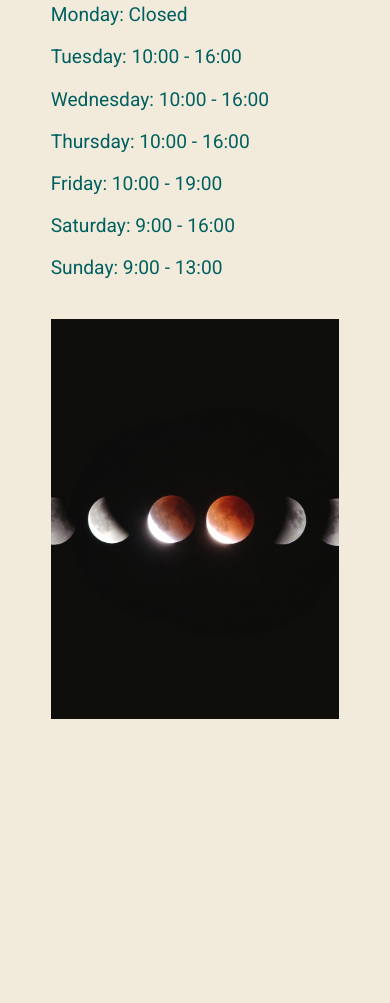
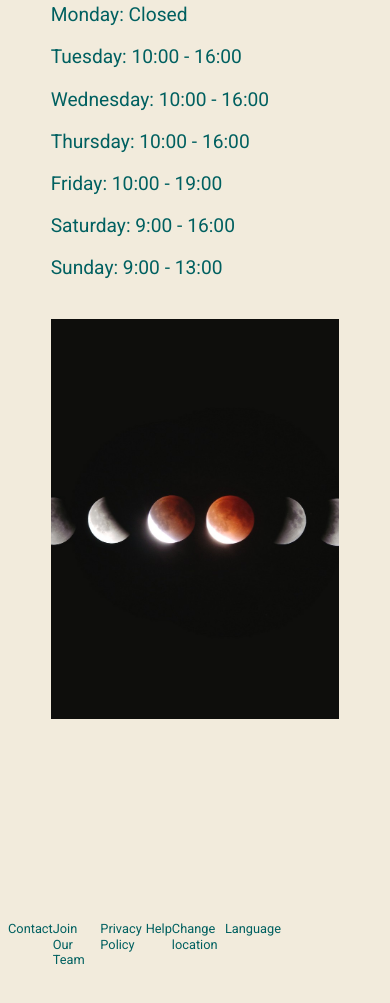
Before and after one commit to oyvindfjes/Semester-project-1, a plain HTML site: page visit.html in a window 390 px wide. Shown: the part 2197-3200 px from the top of the page. Drawn offline with Linux system fonts and the light colour scheme.

Commit message:
Update footer layout and content for improved accessibility and responsiveness

```diff
--- a/css/styles.css
+++ b/css/styles.css
@@ -17,6 +17,9 @@ footer {
     display: flex;
     flex-direction: row;
     justify-self: center;
+    justify-content: space-between;
+    width: 1200px;
+    max-width: 70vw;
     height: 80px;
 }
 
@@ -198,7 +201,7 @@ img {
 
     .full-width .page-content-text::after {
         content: "Making science accessible to all!";
-        font-size: 24px;
+        font-size: 16px;
     }
 
     .flexbox-img-r, .flexbox-img-l {
@@ -264,9 +267,20 @@ img {
         font-family: orbitron, sans-serif;
     }
 
+    footer {
+        justify-content: space-evenly;
+        width: 100%;
+    }
+
+    footer p {
+        font-size: 0.8em;
+
+    }
+
     .secondary-page-content {
         border: none;
     }
+}
 
     @media (min-width: 1001px) {
         .toggle-button {
@@ -276,5 +290,3 @@ img {
         display: none;
         }
     }
-
-}
--- a/visit.html
+++ b/visit.html
@@ -69,7 +69,12 @@
     </main>
 
     <footer>
-
+        <p>Contact</p>
+        <p>Join Our Team</p>
+        <p>Privacy Policy</p>
+        <p>Help</p>
+        <p>Change location</p>
+        <p>Language</p>
     </footer>
 </body>
 </html>
```
Also changed, not shown: special-events.html (+6 -1 lines).
